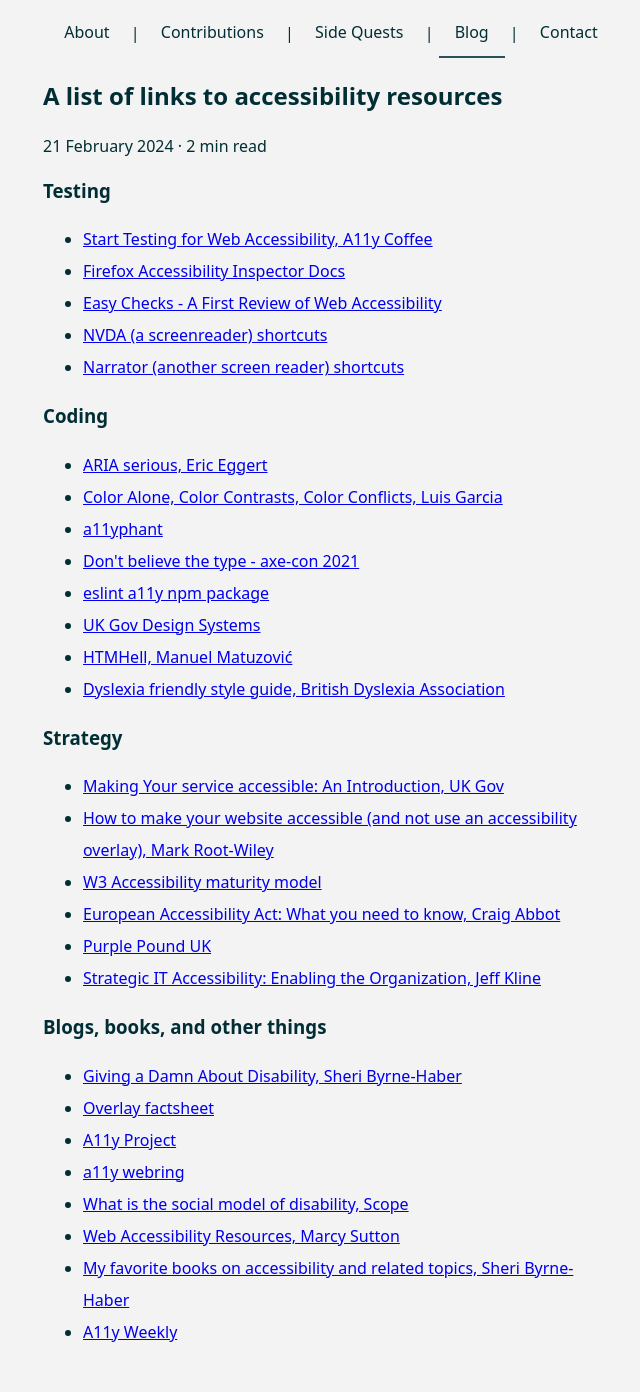
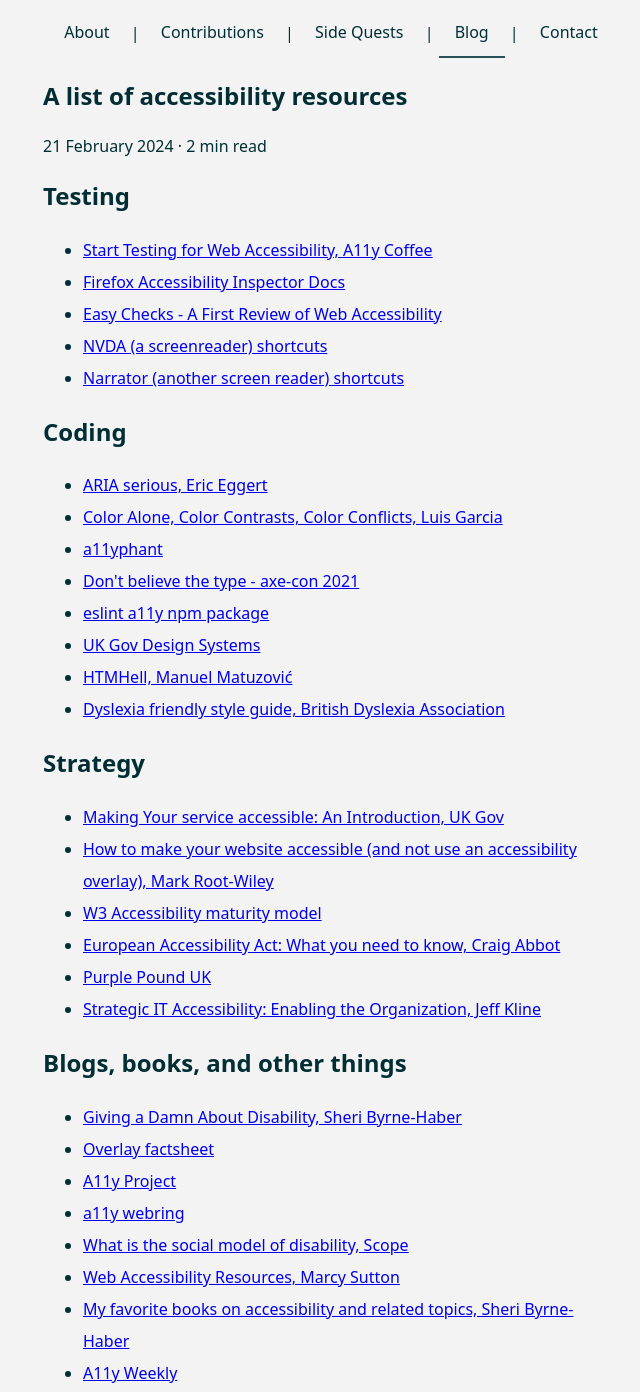
Before and after one commit to D-oro/portfolio, a plain HTML site: page blog_resources.html in a window 1280 px wide. Shown: the whole page, without its empty margins (309-949 px from the left). Drawn offline with Linux system fonts and the light colour scheme.

Commit message:
fixed issues

```diff
--- a/blog_resources.html
+++ b/blog_resources.html
@@ -3,7 +3,7 @@
   <head>
     <meta charset="UTF-8" />
     <meta name="viewport" content="width=device-width, initial-scale=1.0" />
-    <title>Accessibility Resources, Doro Hinrichs</title>
+    <title>A list of accessibility resources</title>
     <link rel="stylesheet" href="index.css" />
   </head>
   <body>
@@ -22,13 +22,13 @@
     </header>
     <main id="main">
       <section>
-        <h1>A list of links to accessibility resources</h1>
+        <h1>A list of accessibility resources</h1>
         <p>
           <time datetime="2023-02-21">21 February 2024</time>
           <span aria-hidden="true">·</span>
           <span>2 min read</span>
         </p>
-        <h3>Testing</h3>
+        <h2>Testing</h2>
         <ul>
           <li>
             <a href="https://a11y.coffee/start-testing/"
@@ -59,7 +59,7 @@
             >
           </li>
         </ul>
-        <h3>Coding</h3>
+        <h2>Coding</h2>
         <ul>
           <li>
             <a
@@ -100,7 +100,7 @@
             >
           </li>
         </ul>
-        <h3>Strategy</h3>
+        <h2>Strategy</h2>
         <ul>
           <li>
             <a
@@ -138,7 +138,7 @@
             >
           </li>
         </ul>
-        <h3>Blogs, books, and other things</h3>
+        <h2>Blogs, books, and other things</h2>
         <ul>
           <li>
             <a href="https://www.accessibility.uxdesign.cc/"
```
